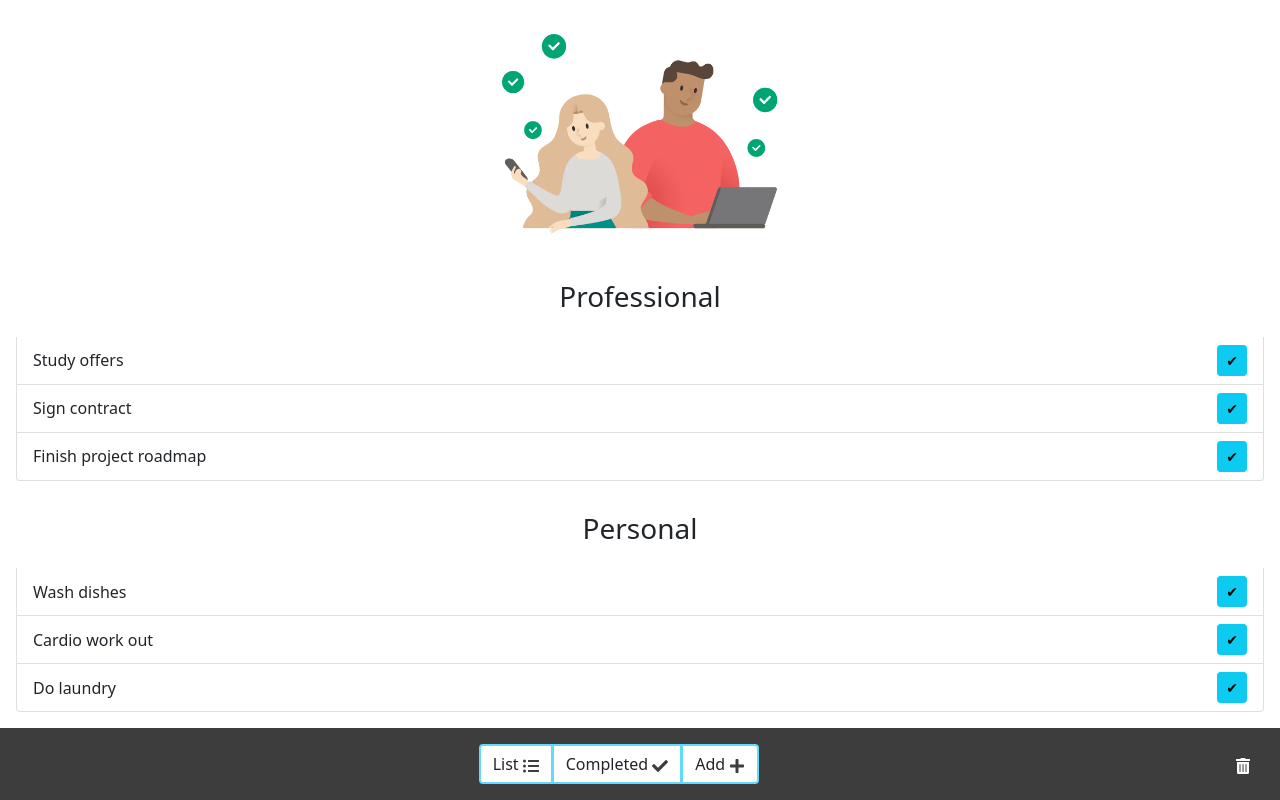
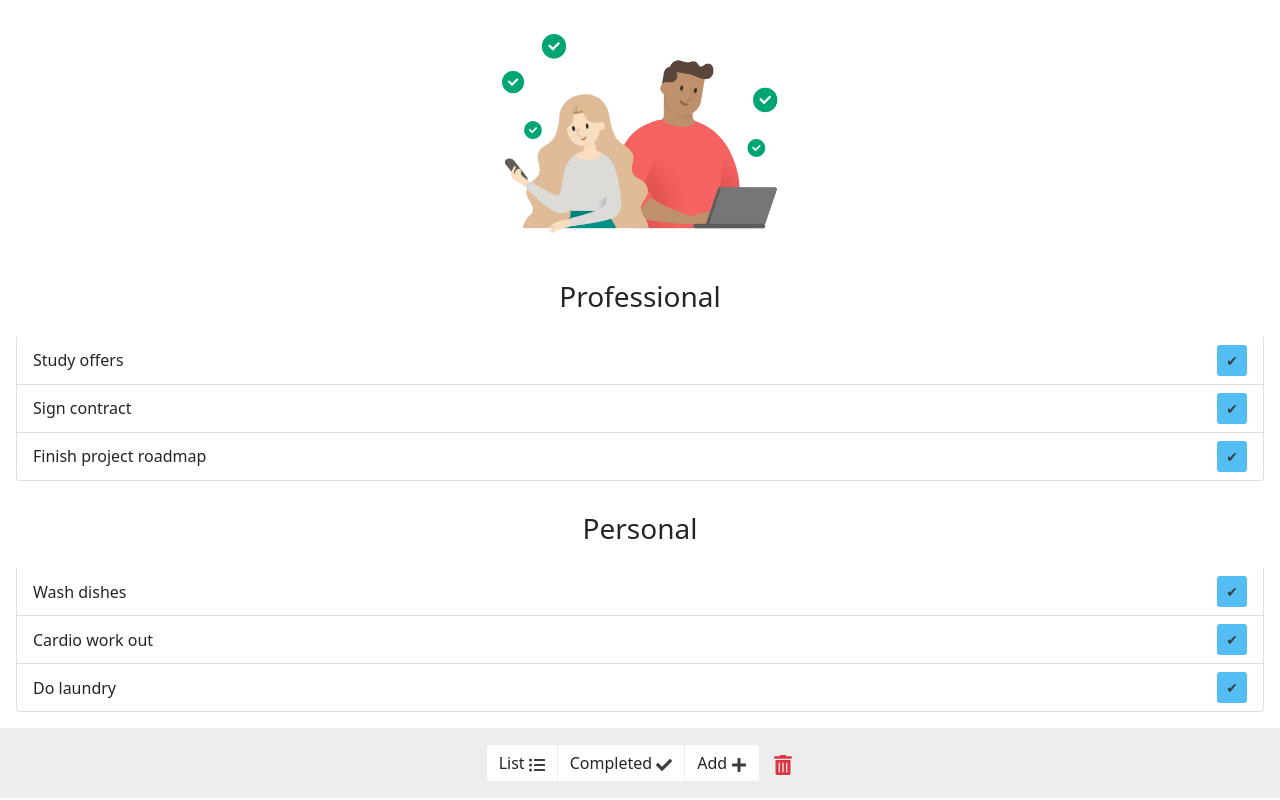
Before and after one commit to LSS-commits/reactjs_todoapp, a React (Create React App) app: page / in a window 1280 px wide. Shown: the part 297-1097 px from the top of the page. Built offline with nearby package versions, Linux system fonts and the light colour scheme; a web font is replaced by a local one.

Commit message:
dynamic data + no data

```diff
--- a/public/index.html
+++ b/public/index.html
@@ -2,7 +2,7 @@
 <html lang="en">
   <head>
     <meta charset="utf-8" />
-    <link rel="icon" href="%PUBLIC_URL%/favicon.ico" />
+    <link rel="icon" href="%PUBLIC_URL%/icon_logo.png" />
     <meta name="viewport" content="width=device-width, initial-scale=1" />
     <meta name="theme-color" content="#000000" />
     <meta
@@ -24,7 +24,7 @@
       work correctly both with client-side routing and a non-root public URL.
       Learn how to configure a non-root public URL by running `npm run build`.
     -->
-    <title>TODO List - React App</title>
+    <title>myToDoApp</title>
   </head>
   <body>
     <noscript>You need to enable JavaScript to run this app.</noscript>
--- a/src/components/App.js
+++ b/src/components/App.js
@@ -16,7 +16,7 @@ class App extends React.Component {
             <section id="todo">
                 <div className="banner">
                     <img src={todoLogo} alt="todo check" />
-                    <h1>My ToDo App</h1>
+                    <h1>my ToDo App</h1>
                     <img src={todoImg} alt="todo people" />
                 </div>
                 <React.StrictMode>
--- a/src/components/NavBar.js
+++ b/src/components/NavBar.js
@@ -6,7 +6,7 @@ import { NavLink } from "react-router-dom";
 
 
 const NavBar = () => (
-    <footer className="d-flex justify-content-between p-3" id="mainFooter">
+    <footer className="d-flex justify-content-center p-3" id="mainFooter">
         <div className="btn-group">
             <IconContext.Provider value={{ color: "#3d3d3d"}}>
                 {/* use NavLink to="" instead of a href="" with react router */}
@@ -15,8 +15,8 @@ const NavBar = () => (
                 <NavLink to="/add-task" className="btn">Add <FaPlus/></NavLink>
             </IconContext.Provider>
         </div>
-            <IconContext.Provider value={{ color: "#ffffff"}}>
-                <button className="btn trash"><FaTrashAlt /></button>
+            <IconContext.Provider value={{ color: "#DC3545", size: "20px"}}>
+                <button className="btn trash pe-0"><FaTrashAlt /></button>
             </IconContext.Provider>
     </footer>
 )
--- a/src/components/ToDoData.js
+++ b/src/components/ToDo.js
@@ -1,14 +1,14 @@
 import React from "react";
 
-class ToDoData extends React.Component{
+class ToDo extends React.Component{
     render(){
         return(
                 <li className = "list-group-item d-flex align-items-center">
                     {this.props.task.name}
-                    <button className = "btn btn-sm ml-auto btn-info" > &#x2714; </button>
+                    <button className = "btn btn-sm ml-auto completeBtn" > &#x2714; </button>
                 </li>
             )
     }
 }
 
-export default ToDoData;
+export default ToDo;
--- a/src/components/ToDoList.js
+++ b/src/components/ToDoList.js
@@ -1,8 +1,28 @@
 import React from "react";
-import ToDoData from "./ToDoData";
+import ToDo from "./ToDo";
 
 // destructurate props to use only tasks created in DynamicData and called in App in the routes
-const ToDoList = ({tasks, titles}) => (
+const ToDoList = ({tasks, titles, match}) => {
+    // filter tasks = completed or not
+    let filteredTasks;
+    switch (match.params.filter) {
+        case 'completed':
+            filteredTasks = tasks.filter(task => task.completed);
+            break;
+        default:
+            filteredTasks = tasks;
+    };
+
+    if(filteredTasks.length === 0){
+        return (
+            <>
+                <ul className = "list-group m-3">
+                    <h3 className = "list-group-item list-title" > No task added </h3>
+                </ul>
+            </>
+        )
+    }else{
+        return (
             /* <React.Fragment></React.Fragment>
             or <></> to wrap all elements into one
             */
@@ -14,10 +34,10 @@ const ToDoList = ({tasks, titles}) => (
                             <h3 className = "list-group-item list-title" > {title.name} </h3>
                             {
                             /* map in js function from the Array Object that enables you to execute a function for each element of an array */
-                        tasks.map((task) =>
+                                filteredTasks.map((task) =>
                                     {
                                         if(task.category === title.name){
-                                    return <ToDoData task={task} key={task.id} />
+                                            return <ToDo task={task} key={task.id} />
                                         }else{
                                             return ''
                                         }
@@ -30,5 +50,7 @@ const ToDoList = ({tasks, titles}) => (
 
             </>
         )
+    }
+}
 
 export default ToDoList;
--- a/src/css/App.css
+++ b/src/css/App.css
@@ -21,7 +21,7 @@
 }
 .tuto_react h1 {
   margin: 0 auto;
-  color: #61dafb;
+  color: #54BDF4;
   background-color: #3d3d3d;
   padding: 15px;
   border-radius: 2.5px;
@@ -61,23 +61,26 @@
 #todo li {
   justify-content: space-between;
 }
+#todo .list-group-item .btn {
+  color: #3d3d3d;
+  background-color: #54BDF4;
+}
 #todo .list-group-item .btn:hover {
   color: #3d3d3d;
   background-color: #FFFFFF;
+  border: 1px solid #54BDF4;
+  transition: 0.3s ease-in-out;
 }
 #todo #mainFooter {
-  background-color: #3d3d3d;
-}
-#todo #mainFooter .btn-group {
-  margin: 0 auto;
+  background-color: #ededed;
 }
 #todo #mainFooter .btn-group .btn {
   background-color: #FFFFFF;
-  border: 2.5px solid #61dafb;
+  border: 0.5px solid #ededed;
 }
 #todo #mainFooter .btn-group .btn:hover {
-  color: #FFFFFF;
-  background-color: #3d3d3d;
+  color: #3d3d3d;
+  background-color: #54BDF4;
   transition: 0.3s ease-in-out;
 }
 #todo #addTask .add-task-form .form-floating:focus-within {
--- a/src/css/App.less
+++ b/src/css/App.less
@@ -6,13 +6,13 @@
 // My colors
 @color1 : #FFFFFF;
 @color2 : #3d3d3d;
-@color3 : #61dafb;
+// @color3 : #61dafb; // bootstrap info
+@color3 : #54BDF4;
 @color4 : #edd831;
 @color5 : #DC3545;
-@font-fam : 'Noto Sans',
-Arial,
-Helvetica,
-sans-serif;
+// @color5 : #f56262; // logo's red shirt
+@color6 : #ededed;
+@font-fam : 'Noto Sans', Arial, Helvetica, sans-serif;
 
 
 /* TUTO_REACT */
@@ -76,25 +76,32 @@ sans-serif;
         justify-content: space-between;
     }
 
+    .list-group-item .btn{
+        color: @color2;
+        background-color: @color3;
+    }
+
     .list-group-item .btn:hover {
         color: @color2;
         background-color: @color1;
+        border: 1px solid @color3;
+        transition: 0.3s ease-in-out;
     }
 
     #mainFooter {
-        background-color: @color2;
+        background-color: @color6;
 
         .btn-group {
-            margin: 0 auto;
+            // margin: 0 auto; // if d-flex with justify-content-between
 
             .btn {
                 background-color: @color1;
-                border: 2.5px solid @color3;
+                border: 0.5px solid @color6;
             }
 
             .btn:hover {
-                color: @color1;
-                background-color: @color2;
+                color: @color2;
+                background-color: @color3;
                 transition: 0.3s ease-in-out;
             }
         }
```
Also changed, not shown: public/icon_logo.png (added). Lines whose indentation alone changed are shown as unchanged.
